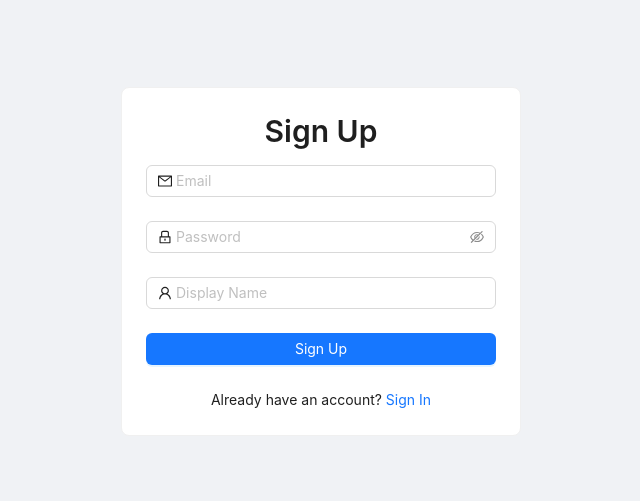
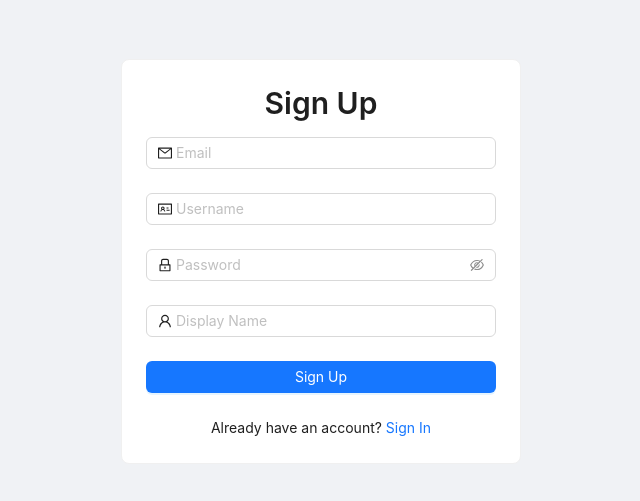
Before and after one commit to seliv/agentic-dev-hackathon, a React (Vite) app in the folder frontend/: page /signup in a window 1280 px wide. Shown: the part 139-640 px from the top of the page, without its empty margins (319-959 px from the left). Built offline with nearby package versions, Linux system fonts and the light colour scheme; no server answers.

Commit message:
feat: add username to signup, integrate AppHeader, add settings route

```diff
--- a/frontend/src/App.tsx
+++ b/frontend/src/App.tsx
@@ -4,6 +4,7 @@ import { ProtectedRoute } from './components/ProtectedRoute.tsx';
 import { SignUp } from './pages/SignUp.tsx';
 import { SignIn } from './pages/SignIn.tsx';
 import { Home } from './pages/Home.tsx';
+import { Settings } from './pages/Settings.tsx';
 
 function App() {
   return (
@@ -20,6 +21,14 @@ function App() {
               </ProtectedRoute>
             }
           />
+          <Route
+            path="/settings"
+            element={
+              <ProtectedRoute>
+                <Settings />
+              </ProtectedRoute>
+            }
+          />
           <Route path="*" element={<Navigate to="/" replace />} />
         </Routes>
       </AuthProvider>
--- a/frontend/src/pages/Home.tsx
+++ b/frontend/src/pages/Home.tsx
@@ -1,28 +1,17 @@
-import { Button, Typography } from 'antd';
-import { LogoutOutlined } from '@ant-design/icons';
+import { Typography } from 'antd';
 import { useAuth } from '../contexts/AuthContext.tsx';
-import { useNavigate } from 'react-router-dom';
+import { AppHeader } from '../components/AppHeader.tsx';
 
 const { Title } = Typography;
 
 export const Home = () => {
-  const { user, logout } = useAuth();
-  const navigate = useNavigate();
-
-  const handleLogout = async () => {
-    await logout();
-    navigate('/signin');
-  };
+  const { user } = useAuth();
 
   return (
-    <div style={{ display: 'flex', flexDirection: 'column', minHeight: '100vh', backgroundColor: '#f0f2f5' }}>
-      <div style={{ display: 'flex', justifyContent: 'flex-end', padding: '16px 24px' }}>
-        <Button icon={<LogoutOutlined />} onClick={handleLogout}>
-          Logout
-        </Button>
-      </div>
-      <div style={{ flex: 1, display: 'flex', justifyContent: 'center', alignItems: 'center' }}>
-        <Title>Hello {user?.displayName || user?.email}</Title>
+    <div style={{ display: 'flex', flexDirection: 'column', minHeight: '100vh' }}>
+      <AppHeader />
+      <div style={{ flex: 1, display: 'flex', justifyContent: 'center', alignItems: 'center', backgroundColor: '#f0f2f5' }}>
+        <Title>Hello {user?.displayName || user?.username}</Title>
       </div>
     </div>
   );
--- a/frontend/src/pages/SignUp.tsx
+++ b/frontend/src/pages/SignUp.tsx
@@ -1,6 +1,6 @@
 import { useState } from 'react';
 import { Form, Input, Button, Card, Typography, message } from 'antd';
-import { UserOutlined, LockOutlined, MailOutlined } from '@ant-design/icons';
+import { UserOutlined, LockOutlined, MailOutlined, IdcardOutlined } from '@ant-design/icons';
 import { useNavigate, Link } from 'react-router-dom';
 import { authApi } from '../api/auth.ts';
 import { useAuth } from '../contexts/AuthContext.tsx';
@@ -12,7 +12,7 @@ export const SignUp = () => {
   const navigate = useNavigate();
   const { login } = useAuth();
 
-  const onFinish = async (values: { email: string; password: string; displayName: string }) => {
+  const onFinish = async (values: { email: string; username: string; password: string; displayName: string }) => {
     setLoading(true);
     try {
       const user = await authApi.signUp(values);
@@ -49,6 +49,18 @@ export const SignUp = () => {
             </Form.Item>
 
             <Form.Item
+              name="username"
+              rules={[
+                { required: true, message: 'Please input your username!' },
+                { min: 3, message: 'Username must be at least 3 characters!' },
+                { max: 32, message: 'Username must not exceed 32 characters!' },
+                { pattern: /^[a-zA-Z0-9_]+$/, message: 'Only letters, numbers, and underscores!' }
+              ]}
+            >
+              <Input prefix={<IdcardOutlined />} placeholder="Username" />
+            </Form.Item>
+
+            <Form.Item
               name="password"
               rules={[
                 { required: true, message: 'Please input your password!' },
```
